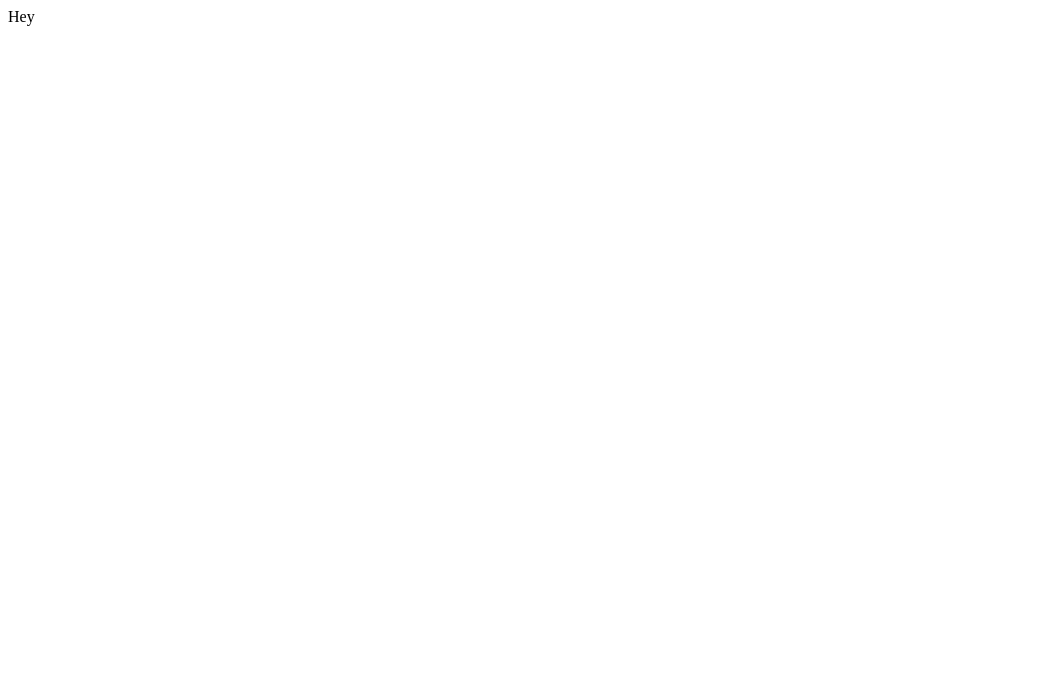
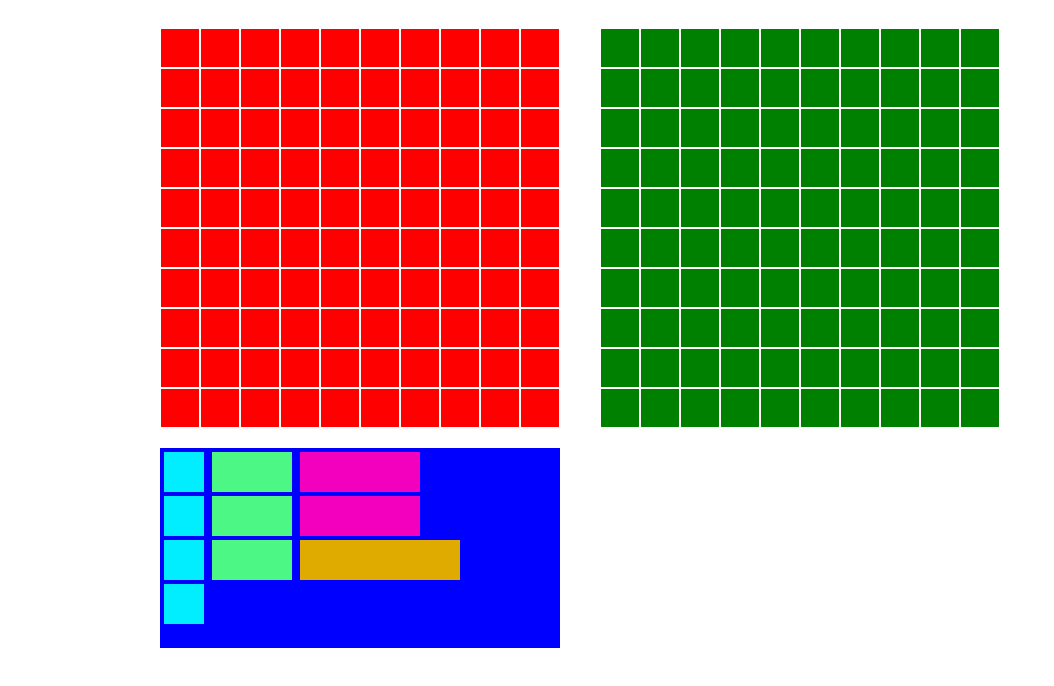
Before and after one commit to khusanov-95/react-game, a React (Create React App) app: page / in a window 1280 px wide. Shown: the top 686 px of the page, without its empty margins (0-1054 px from the left). Built offline with nearby package versions, Linux system fonts and the light colour scheme.

Commit message:
create shipList Computer Battleground and User Battleground components

```diff
--- /dev/null
+++ b/src/components/App.css
@@ -0,0 +1,6 @@
+.container {
+  max-width: 1000px;
+  margin: 0 auto;
+  display: flex;
+  flex-wrap: wrap;
+}
--- a/src/components/App.js
+++ b/src/components/App.js
@@ -1,9 +1,35 @@
 import React from 'react';
+import ComputerBattleGround from './ComputerBattleground';
+import UserBattleground from './UserBattleground';
+import ShipsList from './ShipsList';
+
+import './App.css'
+
+
+
+
+
 
 const App = () => {
   return (
-    <div>Hey</div>
-  )
+    <div className="container">
+      <UserBattleground row ={row} cells={cells}/>
+      <ComputerBattleGround row ={row} cells={cells}/>
+      <ShipsList row={row} cells={cells}/>
+    </div>
+  );
 }
+let row = 10;
+
+let cells = [];
+
+
+//create cells
+function createCells() {
+  for(let i = 0; i < 100; i++) {
+    cells.push(<div className="cell" key={i} id={`cell-${i}`}></div>)
+  }
+}
+createCells()
 
 export default App;
--- /dev/null
+++ b/src/components/ComputerBattleground.css
@@ -0,0 +1,16 @@
+.computer-cells-container {
+  width: 400px;
+  height: 400px;
+  display: flex;
+  flex-wrap: wrap;
+  padding: 20px;
+}
+
+.computer-cells-container .cell {
+  background-color: green;
+  width: 40px;
+  height: 40px;
+  width: 38px;
+  height: 38px;
+  border: 1px solid #fff;
+}
--- /dev/null
+++ b/src/components/ComputerBattleground.js
@@ -0,0 +1,14 @@
+import React from 'react';
+import './ComputerBattleground.css'
+
+const ComputerBattleGround = ({cells}) => {
+  return (
+    <div className="computer-cells-container">
+      {cells}
+    </div>
+  )
+}
+
+
+
+export default ComputerBattleGround;
--- /dev/null
+++ b/src/components/ShipList.css
@@ -0,0 +1,41 @@
+.ship-list {
+  width: 400px;
+  height: 200px;
+  background-color: blue;
+  display: flex;
+  flex-wrap: wrap;
+  margin: 0 20px;
+}
+.ship  {
+  margin: 4px;
+  display: flex;
+}
+.ship div {
+  display: flex;
+  width: 40px;
+  height: 40px;
+}
+
+.destroyer {
+  width: 40px;
+  height: 40px;
+  background-color: rgb(0, 238, 255);
+
+}
+.submarine {
+  width: 80px;
+  height: 40px;
+  background-color: rgb(77, 247, 134);
+
+}
+.battleship {
+  width: 120px;
+  height: 40px;
+  background-color: rgb(243, 0, 190);
+
+}
+.carrier {
+  width: 160px;
+  height: 40px;
+  background-color: rgb(223, 171, 0);
+}
--- /dev/null
+++ b/src/components/ShipsList.js
@@ -0,0 +1,69 @@
+import React from 'react';
+import './ShipList.css';
+
+const ShipsList = ({row,cells}) => {
+
+  return (
+    <div className="ship-list">
+      <div>
+        {destroyer('first')}
+        {destroyer('second')}
+        {destroyer('third')}
+        {destroyer('fourth')}
+      </div>
+      <div>
+        {submarine('first')}
+        {submarine('second')}
+        {submarine('third')}
+      </div>
+      <div>
+        {battleship('first')}
+        {battleship('second')}
+        {carrier(carrier)}
+      </div>
+    </div>
+  );
+};
+
+function destroyer(pos) {
+  return(
+    <div className="destroyer ship" draggable={true}>
+      <div id={`destroyer-0-${pos}`}></div>
+    </div>
+  );
+}
+function submarine(pos) {
+  return(
+    <div className="submarine ship" draggable={true}>
+      <div id={`submarine-0-${pos}`}></div>
+      <div id={`submarine-1-${pos}`}></div>
+    </div>
+  );
+}
+function battleship(pos) {
+  return(
+    <div className="battleship ship" draggable={true}>
+      <div id={`battleship-0-${pos}`}></div>
+      <div id={`battleship-1-${pos}`}></div>
+      <div id={`battleship-2-${pos}`}></div>
+    </div>
+  );
+}
+function carrier() {
+  return(
+    <div className="carrier ship" draggable={true}>
+      <div id="carrier-0"></div>
+      <div id="carrier-1"></div>
+      <div id="carrier-2"></div>
+      <div id="carrier-3"></div>
+    </div>
+  );
+}
+
+
+
+
+
+
+
+export default ShipsList;
--- /dev/null
+++ b/src/components/UserBattleground.css
@@ -0,0 +1,14 @@
+.user-cells-container {
+  width: 400px;
+  height: 400px;
+  display: flex;
+  flex-wrap: wrap;
+  padding: 20px;
+}
+
+.user-cells-container .cell {
+  background-color: red;
+  width: 38px;
+  height: 38px;
+  border: 1px solid #fff;
+}
--- /dev/null
+++ b/src/components/UserBattleground.js
@@ -0,0 +1,16 @@
+import React from 'react';
+import './UserBattleground.css'
+
+const UserBattleground = ({cells}) => {
+  return (
+    <div className="user-cells-container">
+      {cells}
+    </div>
+  )
+}
+
+
+
+
+
+export default UserBattleground;
```
